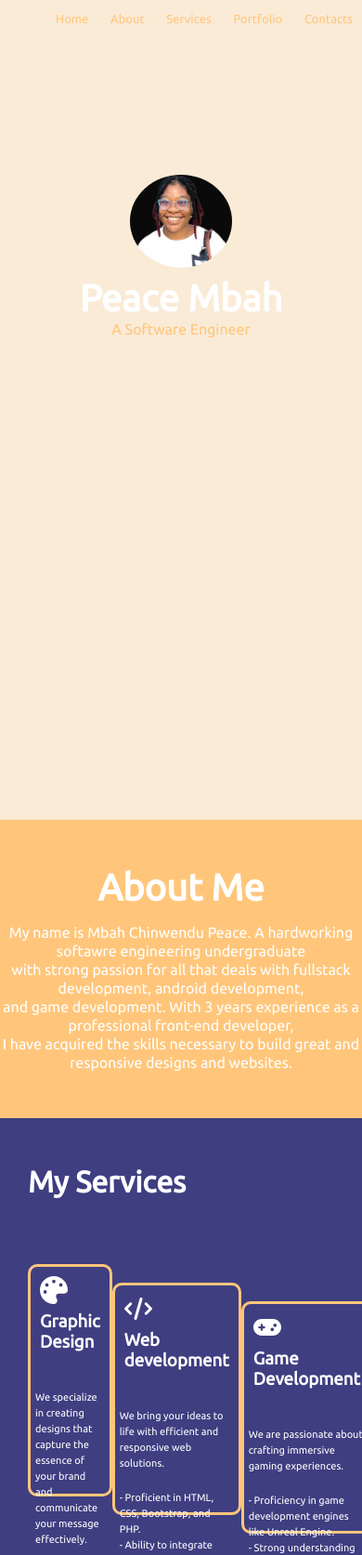
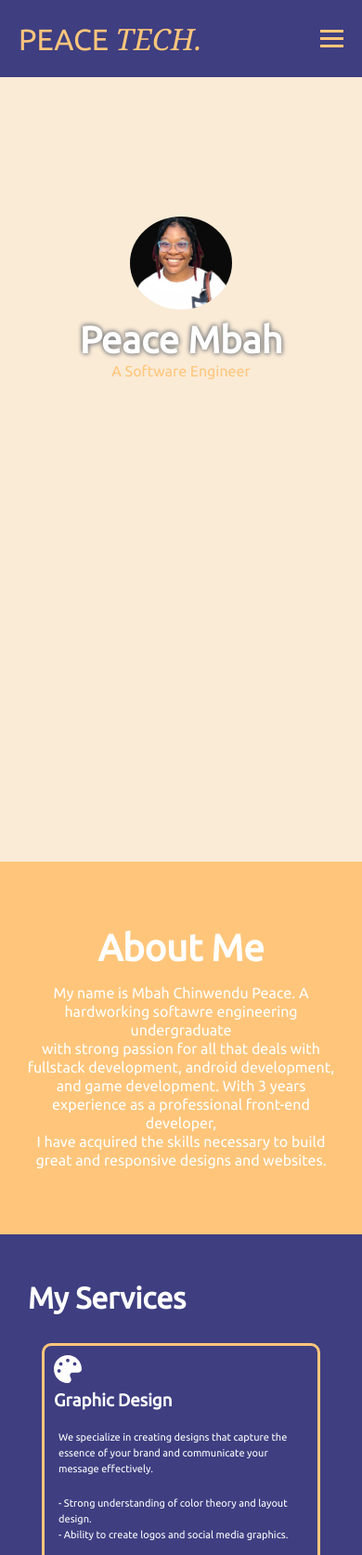
Before and after one commit to almapeace/Portfolio, a plain HTML site: page index.html in a window 390 px wide. Shown: the top 1673 px of the page at 93% size. Drawn offline with Linux system fonts and the light colour scheme.

Commit message:
new chages

```diff
--- a/index.html
+++ b/index.html
@@ -7,11 +7,12 @@
     <link rel="stylesheet" href="style.css">
 </head>
 <body>
-    <div class="header">
-        <div class="top">
-        <div class="container">
+    <div class="container">
+        <div class="header">
+            <div class="top">
             <nav>
-                <!-- <img src="images/logo.jpg" class="logo"> -->
+                <a href="#" class="nav-brand">PEACE <span class="tech">TECH.</span></a>
+
                 <ul>
                     <li ><a href="index.html">Home</a></li>
                     <li ><a href="#about">About</a></li>
@@ -19,6 +20,11 @@
                     <li><a href="#portfolio">Portfolio</a></li>
                     <li><a href="#contact">Contacts</a></li>
                 </ul>
+                <div class="hamburger">
+                    <span class="bar"></span>
+                    <span class="bar"></span>
+                    <span class="bar"></span>
+                </div>
             </nav>
 
             <div class="hero">
@@ -33,7 +39,7 @@
                     </div>
                 </div>
             </div>
-        </div>
+
         </div>
     </div>
 
@@ -57,9 +63,8 @@
                 <div class="graphic design">
                     <img src="images/palette-solid.svg" class="icon">
                     <h3>Graphic Design</h3>
-                    <p style="padding: 5px;">We specialize in creating designs that capture the essence of your brand and communicate your message effectively.</p>
-                    <p style="margin-top: 10px; padding: 5px;">
-                        - Expertise in Adobe Creative Suite. <br>
+                    <p style="padding: 5px; margin: 10px; ">We specialize in creating designs that capture the essence of your brand and communicate your message effectively.</p>
+                    <p style="margin: 10px; padding: 5px;">
                         - Strong understanding of color theory and layout design. <br>
                         - Ability to create logos and social media graphics.
                     </p>
@@ -68,8 +73,8 @@
                 <div class="web design">
                     <img src="images/code-solid (2).svg" class="icon">
                     <h3>Web development</h3>
-                    <p style="padding: 5px;">We bring your ideas to life with efficient and responsive web solutions.</p>
-                    <p style="margin-top: 10px; padding: 5px;">
+                    <p style="padding: 5px; margin: 10px;">We bring your ideas to life with efficient and responsive web solutions.</p>
+                    <p style="margin: 10px; padding: 5px;">
                        - Proficient in HTML, CSS, Bootstrap, and PHP. <br>
                        - Ability to integrate APIs and third-party services.
                     </p>
@@ -78,8 +83,8 @@
                 <div class="game design">
                     <img src="images/gamepad-solid.svg" class="icon">
                     <h3>Game Development</h3>
-                    <p style="padding: 5px;">We are passionate about crafting immersive gaming experiences.</p>
-                    <p style="margin-top: 10px; padding: 5px;">
+                    <p style="padding: 5px; margin: 10px;">We are passionate about crafting immersive gaming experiences.</p>
+                    <p style="margin: 10px; padding: 5px;">
                        - Proficiency in game development engines like Unreal Engine. <br>
                        - Strong understanding of programming languages such as C++.
                     </p>
@@ -153,15 +158,16 @@
                         </div>
                         <p>
                             <div class="footer-icons">
-                                <img src="images/linkedin-brands-solid.svg" alt="" class="img">
-                                <img src="images/square-instagram-brands-solid.svg" alt="" class="img">
-                                <img src="images/facebook-brands-solid (1).svg" alt="" class="img">
+                               <a href="https://www.linkedin.com/in/chinwendu-mbah-29a9b0246?utm_source=share&utm_campaign=share_via&utm_content=profile&utm_medium=android_app " target="_blank"><img  src="images/linkedin-brands-solid.svg" alt="" class="img"></a>
+                               <a href="https://www.instagram.com/peace_alma1/profilecard/?igsh=MTRoZ2hjeGs1eG04eA==" target="_blank"><img src="images/square-instagram-brands-solid.svg" alt="" class="img"></a>
+                                <a href="https://www.facebook.com/profile.php?id=100078044925034" target="_blank"><img src="images/facebook-brands-solid (1).svg" alt="" class="img"></a>
                             </div>
                         </p>
                     </div>
                 </div>
             </div>
         </div>
-
+    </div>
+<script src="script.js"></script>
 </body>
 </html>
--- /dev/null
+++ b/script.js
@@ -0,0 +1,14 @@
+const hamburger = document.querySelector(".hamburger");
+const ul = document.querySelector("ul");
+
+hamburger.addEventListener("click", () =>{
+    hamburger.classList.toggle("active");
+    ul.classList.toggle("active");
+})
+
+document.querySelectorAll("a").forEach(n => n.
+    addEventListener("click", () =>{
+        hamburger.classList.remove("active");
+        ul.classList.remove("active");
+    })
+)
--- a/style.css
+++ b/style.css
@@ -41,19 +41,53 @@ body{
     background-attachment: fixed;
 }
 
+.top>nav{
+    padding: 20px;
+}
+
 .hero{
     height: 100vh;
     padding: 50px;
 }
 
+.hero .heading h1{
+    text-shadow: 1px 1px 5px grey, -1px -1px 5px grey;
+}
+
 .conatiner{
-   padding: 10px 10px;
+    min-height: 100vh;
+    width: 100%;
+    padding: 10px 10px;
+    display: flex;
+    justify-content: center;
+    align-items: center;
 }
 
 nav{
     display: flex;
     align-items: center;
-    justify-content: end;
+    justify-content: space-between;
+    min-height: 80px;
+    background-color: var(--dark-blue);
+}
+
+.nav-brand{
+    text-decoration: none;
+    color: var(--light-orange);
+    font-size: 2rem;
+
+}
+
+.tech{
+    font-style: italic;
+    font-family:Georgia, 'Times New Roman', Times, serif;
+}
+
+nav ul{
+    display: flex;
+    justify-content: space-between;
+    align-items: center;
+    gap: 60px;
 }
 
 nav ul li{
@@ -64,7 +98,7 @@ nav ul li{
 nav ul li a{
     text-decoration: none;
     color: var(--light-orange);
-    font-size: 13px;
+    font-size: 15px;
     position: relative;
 }
 
@@ -82,6 +116,21 @@ nav ul li a::after{
 nav ul li a:hover::after{
     width: 100%;
     cursor: pointer;
+}
+
+.hamburger{
+    display: none;
+    cursor: pointer;
+}
+
+.bar{
+    display: block;
+    width: 25px;
+    height: 3px;
+    margin: 5px auto;
+    -webkit-transition: all 0.3 ease-in-out;
+    transition: all 0.3 ease-in-out;
+    background-color: var(--light-orange);
 }
 
 .header-text{
@@ -302,3 +351,61 @@ h3{
     align-items: center;
     align-self: center;
 }
+
+
+@media screen and (max-width:768px){
+    .hamburger{
+        display: block;
+    }
+
+    .hamburger.active .bar:nth-child(2){
+        opacity: 0;
+    }
+
+    .hamburger.active .bar:nth-child(1){
+        transform: translateY(8px) rotate(45deg);
+    }
+
+    .hamburger.active .bar:nth-child(3){
+        transform: translateY(-8px) rotate(-45deg);
+    }
+
+    ul{
+        position: fixed;
+        left: -150%;
+        top: 70px;
+        gap: 0;
+        flex-direction: column;
+        background-color: var(--dark-blue);
+        width: 100%;
+        text-align: center;
+        transition: 0.3s;
+    }
+
+    ul.active{
+        left: 0;
+    }
+
+    nav ul li{
+        margin: 16px 0;
+    }
+
+    .container{
+        display: flex;
+        flex-direction: column;
+    }
+
+    .about-text{
+        padding: 20px;
+    }
+
+    .designs{
+        flex-direction: column;
+    }
+
+    .images{
+        flex-direction: column;
+    }
+
+
+}
```
